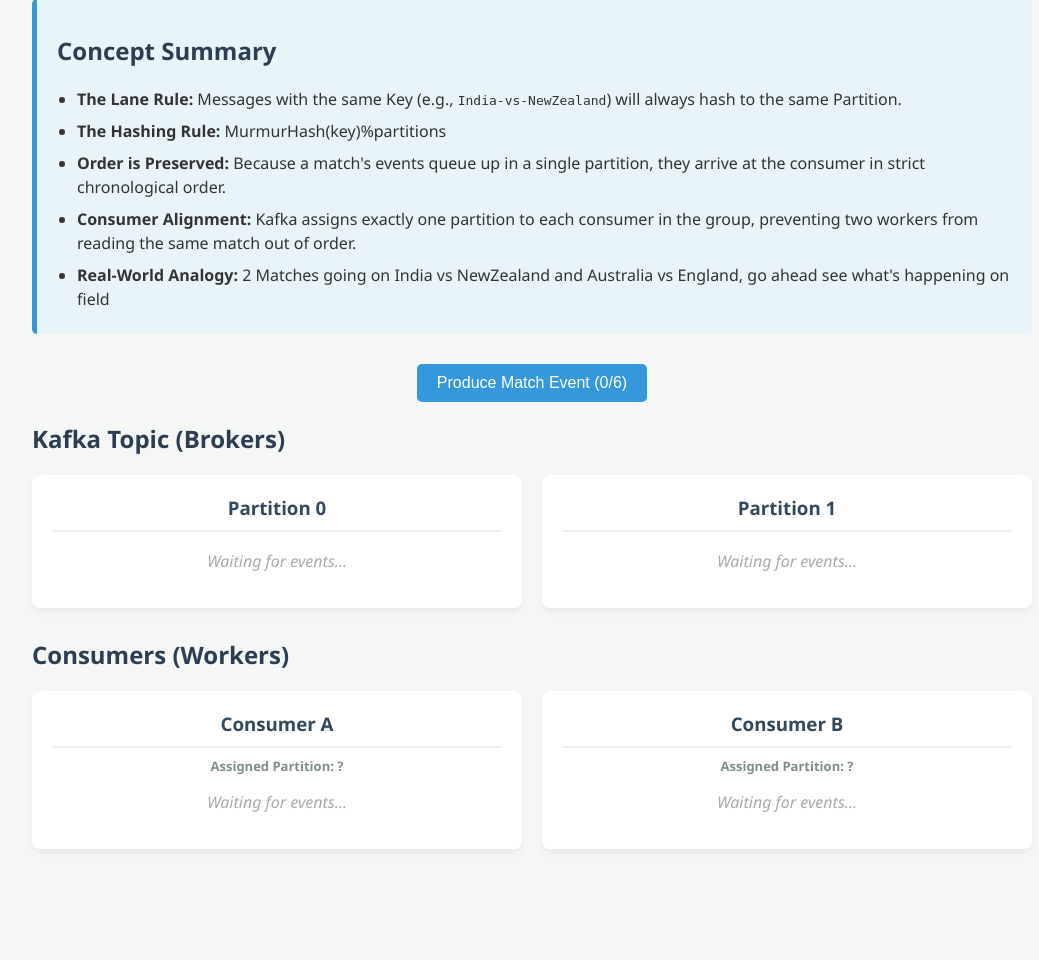
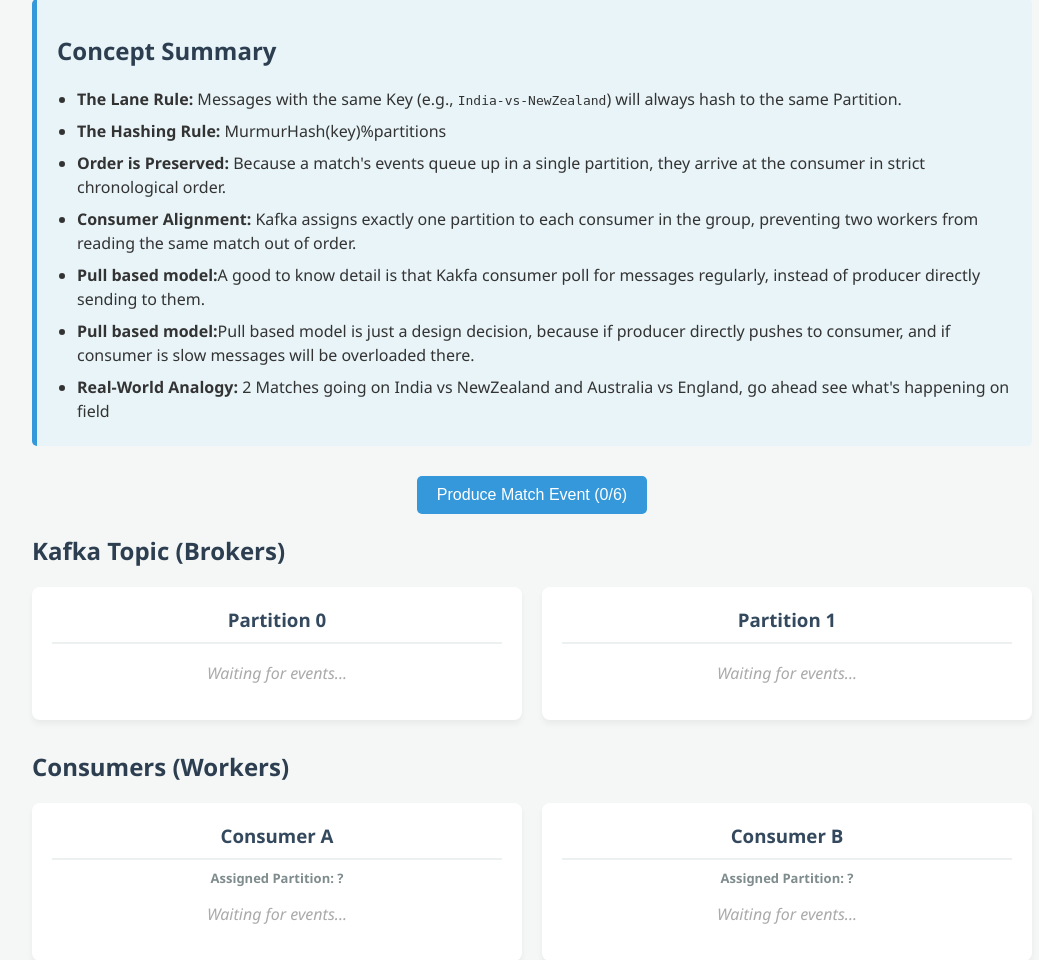
Before and after one commit to PorusTambi/KafkaPulse, a Node server app: page /keyed-ordered-partitioning in a window 1280 px wide. Shown: the part 107-1067 px from the top of the page, without its empty margins (108-1147 px from the left). Before the commit the page ends 919 px from the top, so only its background shows below. Run offline with Node 20, Linux system fonts and the light colour scheme; data that the repository does not hold is empty.

Commit message:
modified some ejs files

```diff
--- a/views/Home.ejs
+++ b/views/Home.ejs
@@ -42,10 +42,5 @@
     <p>Understand how Kafka resumes messages when consumer comes up after being down!</p>
   </div>
 
-  <div class="feature-card">
-    <a href="/pull-based-model">6. Pull based model</a>
-    <p>Understand Kafka pull based model</p>
-  </div>
-
 </body>
 </html>
--- a/views/KeyedOrderedPartitioning.ejs
+++ b/views/KeyedOrderedPartitioning.ejs
@@ -43,6 +43,8 @@
       <li><strong>The Hashing Rule:</strong> MurmurHash(key)%partitions</li>
       <li><strong>Order is Preserved:</strong> Because a match's events queue up in a single partition, they arrive at the consumer in strict chronological order.</li>
       <li><strong>Consumer Alignment:</strong> Kafka assigns exactly one partition to each consumer in the group, preventing two workers from reading the same match out of order.</li>
+      <li><strong>Pull based model:</strong>A good to know detail is that Kakfa consumer poll for messages regularly, instead of producer directly sending to them.</li>
+      <li><strong>Pull based model:</strong>Pull based model is just a design decision, because if producer directly pushes to consumer, and if consumer is slow messages will be overloaded there.</li>
       <li><strong>Real-World Analogy:</strong> 2 Matches going on India vs NewZealand and Australia vs England, go ahead see what's happening on field</li>
     </ul>
   </div>
```
